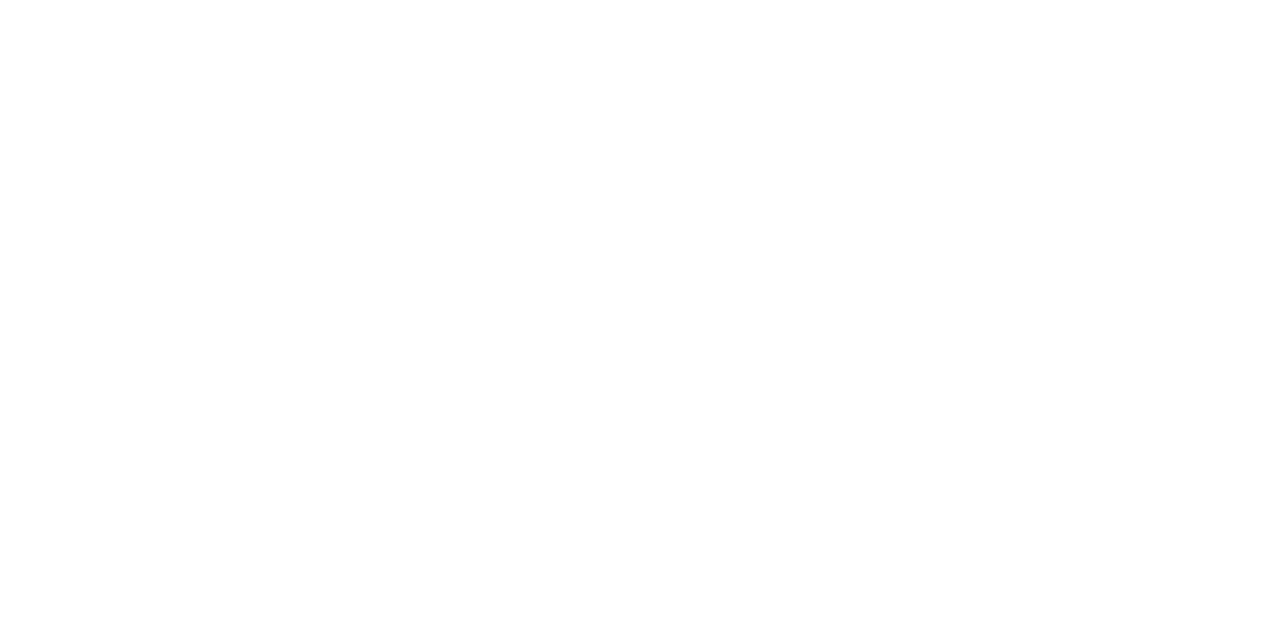
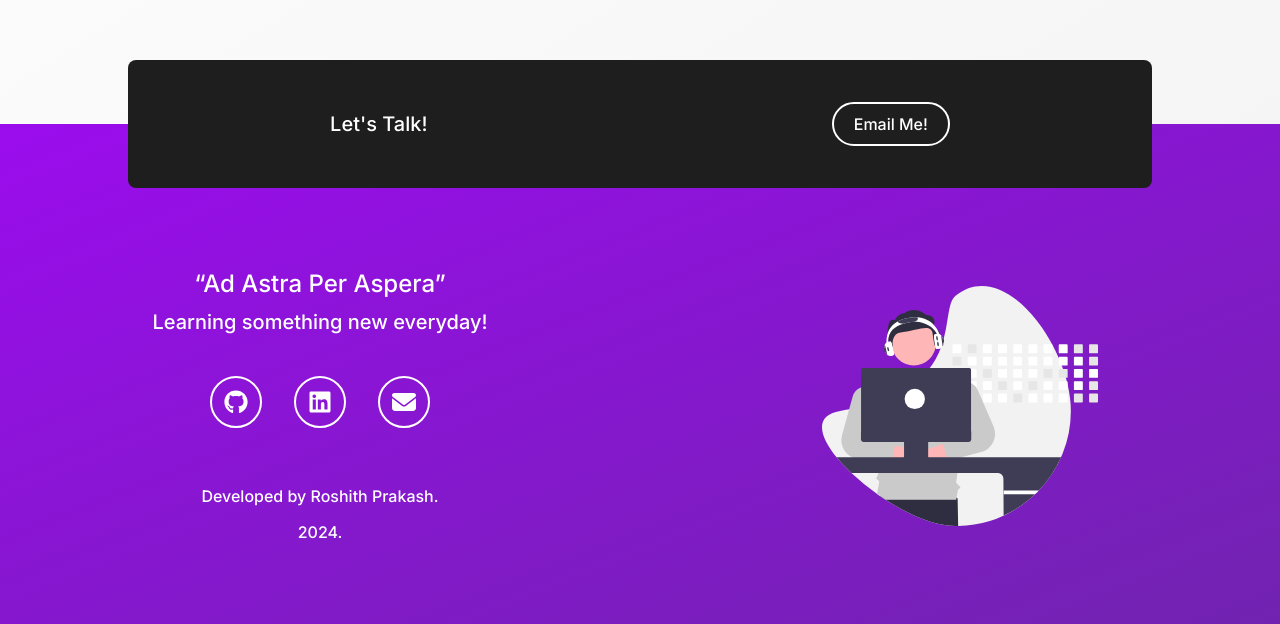
Before and after one commit to roshith-prakash/roshithprakash, a React (Create React App) app: page / in a window 1280 px wide. Shown: the part 924-1548 px from the top of the page. Before the commit the page ends 1048 px from the top, so only its background shows below. Built offline with nearby package versions, Linux system fonts and the light colour scheme.

Commit message:
Footer developed. 27-03-2024.

```diff
--- a/src/components/Footer.jsx
+++ b/src/components/Footer.jsx
@@ -1,7 +1,62 @@
 import React from "react";
+import { FaGithub, FaLinkedin, FaEnvelope } from "react-icons/fa6";
+import dev from "../assets/dev.svg";
 
 const Footer = () => {
-  return <div>Footer</div>;
+  return (
+    <>
+      <div className="bg-gradient-to-br from-cta to-hovercta font-inter pb-20 min-h-50vh relative text-white">
+        <div className="absolute -top-16 w-[90vw] lg:w-[80vw] left-1/2 -translate-x-1/2 rounded-lg h-32 flex justify-around items-center bg-[#1f1e1e] text-white">
+          <p className="text-xl font-medium">Let's Talk!</p>
+          <a
+            href="mailto:roshithprakash07@gmail.com"
+            className="px-5 py-2 font-medium text-white hover:bg-white hover:text-black transition-all cursor-pointer rounded-full border-2 border-white"
+          >
+            Email Me!
+          </a>
+        </div>
+        <div className="pt-36 font-medium flex">
+          <div className="flex-1">
+            <p className="text-2xl text-center">
+              &#8220;Ad Astra Per Aspera&#8221;
+            </p>
+            <p className="text-center mt-2 text-xl">
+              Learning something new everyday!
+            </p>
+
+            <div className="flex justify-center gap-x-8 mt-10">
+              <a
+                href="https://github.com/roshith-prakash"
+                target="_blank"
+                className="p-3 text-white hover:bg-white hover:text-cta transition-all cursor-pointer rounded-full border-2 border-white"
+              >
+                <FaGithub className="text-2xl" />
+              </a>
+              <a
+                href="https://www.linkedin.com/in/roshith-prakash/"
+                target="_blank"
+                className="p-3 text-white hover:bg-white hover:text-cta transition-all cursor-pointer rounded-full border-2 border-white"
+              >
+                <FaLinkedin className="text-2xl" />
+              </a>
+              <a
+                href="mailto:roshithprakash07@gmail.com"
+                className="p-3 text-white hover:bg-white hover:text-cta transition-all cursor-pointer rounded-full border-2 border-white"
+              >
+                <FaEnvelope className="text-2xl" />
+              </a>
+            </div>
+
+            <p className="mt-14 text-center">Developed by Roshith Prakash.</p>
+            <p className="mt-3 text-center">2024.</p>
+          </div>
+          <div className="hidden flex-1 lg:flex justify-center items-center">
+            <img src={dev} className="h-60" />
+          </div>
+        </div>
+      </div>
+    </>
+  );
 };
 
 export default Footer;
--- a/src/components/Navbar.jsx
+++ b/src/components/Navbar.jsx
@@ -1,13 +1,12 @@
 import React, { useState } from "react";
 import OutlineButton from "./OutlineButton";
 import logo from "../assets/logo.jpg";
-import { useNavigate } from "react-router-dom";
 import CTAButton from "./CTAButton";
 import { RxCross2, RxHamburgerMenu } from "react-icons/rx";
+import { Link } from "react-router-dom";
 
 const Navbar = () => {
   const [open, setOpen] = useState(false);
-  const navigate = useNavigate();
   return (
     <>
       <div
@@ -15,11 +14,9 @@
           !open && "shadow-md"
         } flex justify-between items-center px-10 py-5`}
       >
-        <img
-          src={logo}
-          onClick={() => navigate("/")}
-          className="h-12 w-12 cursor-pointer"
-        ></img>
+        <Link to="/">
+          <img src={logo} className="h-12 w-12 cursor-pointer"></img>
+        </Link>
         <div className="hidden lg:flex gap-x-8 font-medium items-center">
           <p className="hover:text-cta cursor-pointer  transition-all">Home</p>
           <p className="hover:text-cta cursor-pointer  transition-all">About</p>
--- a/src/components/index.js
+++ b/src/components/index.js
@@ -1,5 +1,6 @@
 import Navbar from "./Navbar";
 import OutlineButton from "./OutlineButton";
 import CTAButton from "./CTAButton";
+import Footer from "./Footer";
 
-export { Navbar, OutlineButton, CTAButton }
+export { Navbar, OutlineButton, CTAButton, Footer }
--- a/src/pages/Landing.jsx
+++ b/src/pages/Landing.jsx
@@ -1,11 +1,11 @@
 import React from "react";
-import { Navbar } from "../components";
+import { Navbar, Footer } from "../components";
 
 const Landing = () => {
   return (
     <>
       <Navbar />
-      <div className="font-inter min-h-screen">
+      <div className="font-inter min-h-screen bg-gradient-to-br from-white to-grey">
         {/* ---------------------------------------------------- */}
         {/* Hero Section*/}
         <div>
@@ -19,6 +19,7 @@
 
         {/* ---------------------------------------------------- */}
       </div>
+      <Footer />
     </>
   );
 };
--- a/tailwind.config.js
+++ b/tailwind.config.js
@@ -3,11 +3,12 @@
   theme: {
     extend: {},
     colors: {
-      "cta": "#942ce8",
+      "cta": "#9b0ced",
       "hovercta": "#7123b0",
       "black": "#000000",
       "white": "#ffffff",
-      "heading": "#1e1e1f"
+      "heading": "#1e1e1f",
+      "grey": "#f5f5f5"
     },
     fontFamily: {
       'inter': ['Inter', 'system-ui'],
```
Also changed, not shown: src/assets/dev.svg (added), src/assets/navlogo.jpeg (deleted).
